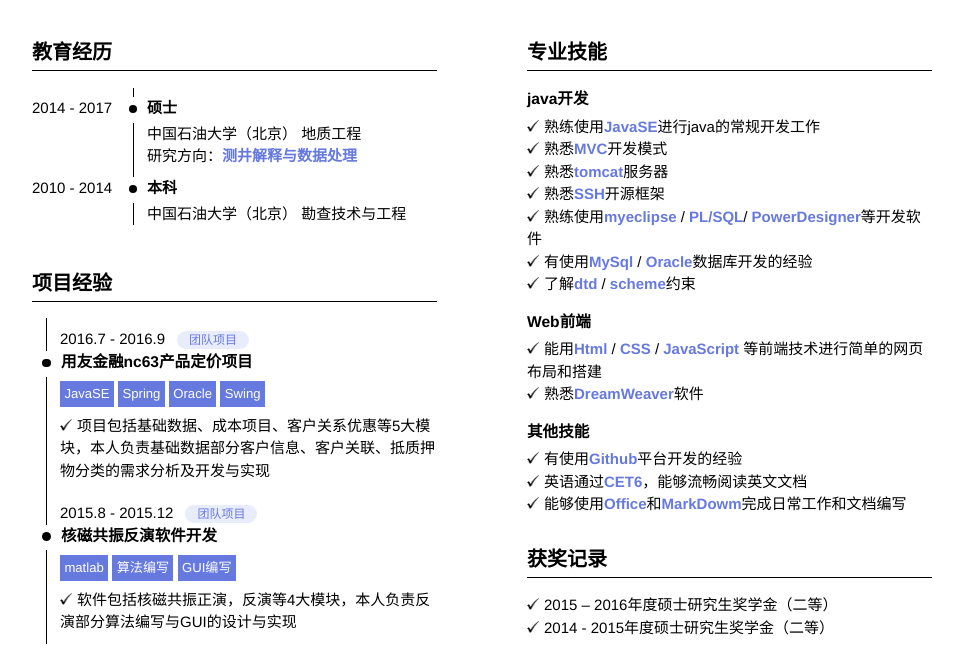
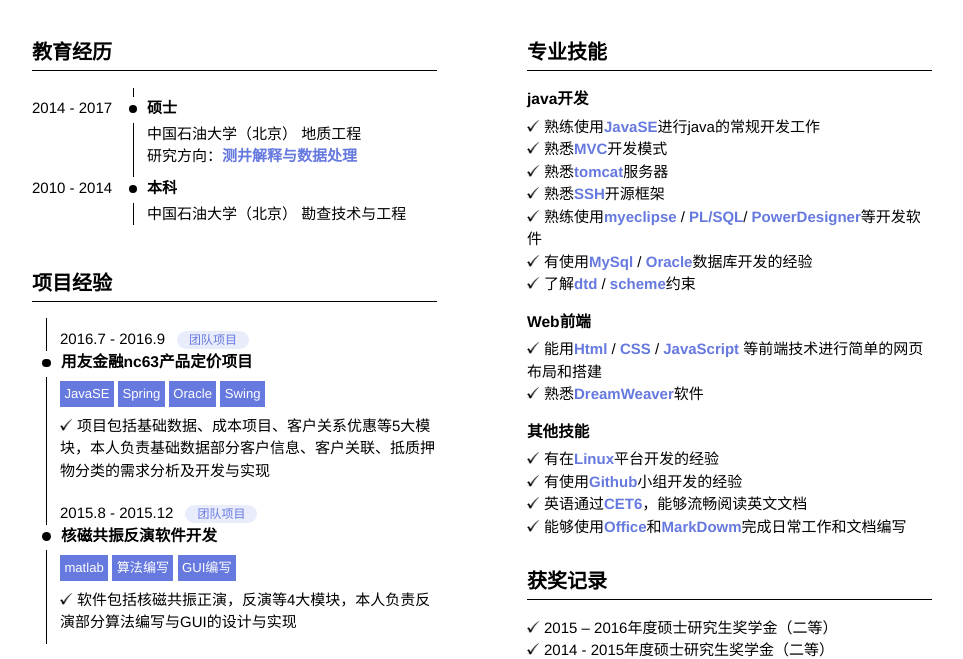
Before and after one commit to interface-bin/interface-bin.github.io, a plain HTML site: page index.html in a window 1280 px wide. Shown: the part 163-822 px from the top of the page, without its empty margins (158-1121 px from the left). Drawn offline with Linux system fonts and the light colour scheme.

Commit message:
简历增加linux技能

```diff
--- a/index.html
+++ b/index.html
@@ -116,7 +116,8 @@
                         </dl>
                         <dl class="skill-item">
                             <dt>其他技能</dt>
-							<dd>有使用<strong>Github</strong>平台开发的经验</dd>
+							<dd>有在<strong>Linux</strong>平台开发的经验</dd>
+							<dd>有使用<strong>Github</strong>小组开发的经验</dd>
                             <dd>英语通过<strong>CET6</strong>，能够流畅阅读英文文档</dd>
                             <dd>能够使用<strong>Office</strong>和<strong>MarkDowm</strong>完成日常工作和文档编写</dd>
                         </dl>
```
